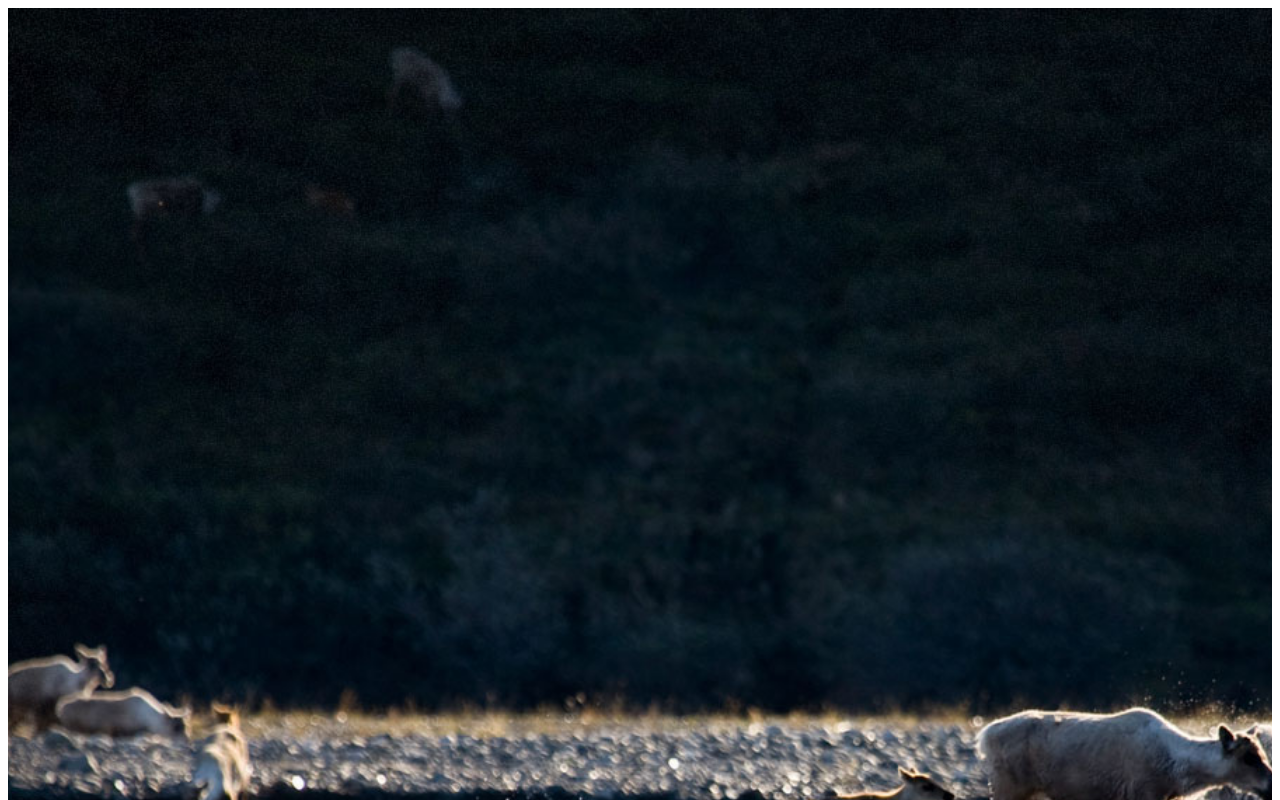
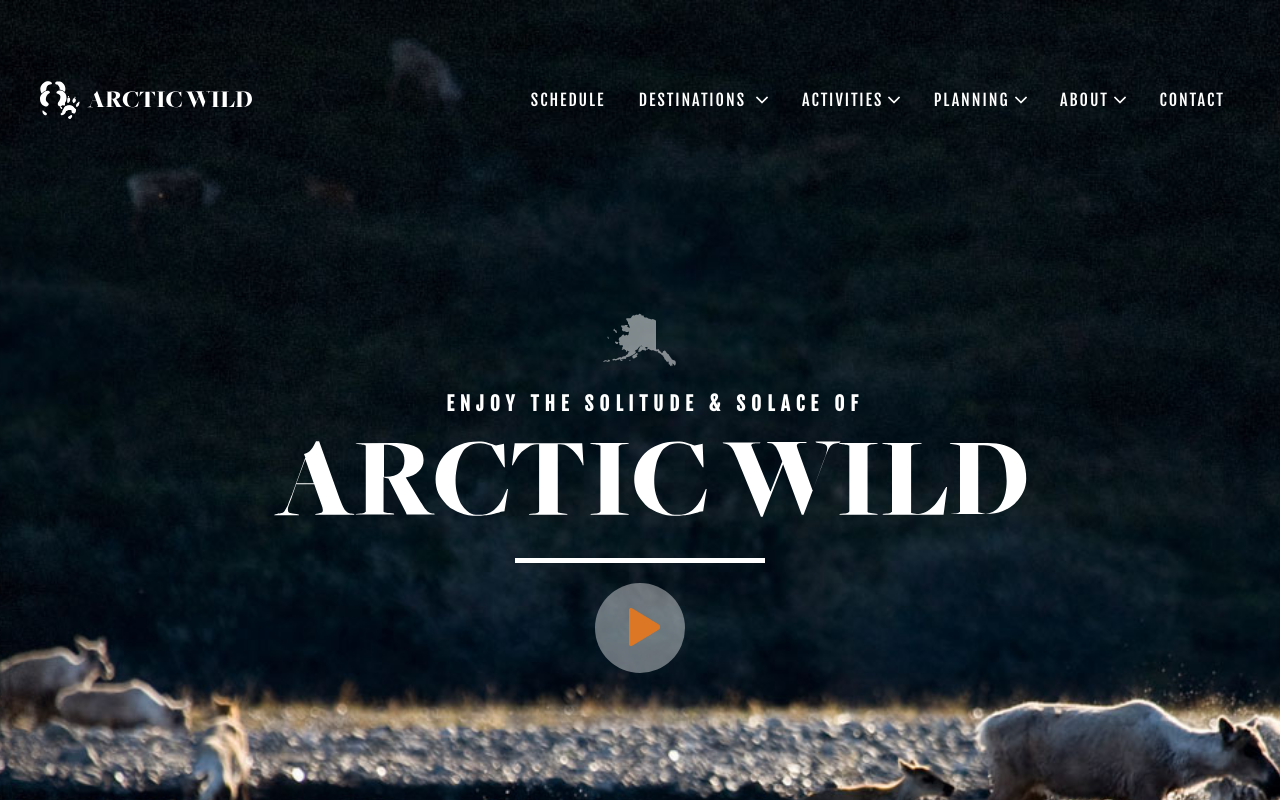
Before and after one commit to coreysnightout/arctic-wild-website, a plain HTML site: page index.html in a window 1280 px wide. Shown: the top 800 px of the page. Drawn offline with Linux system fonts and the light colour scheme.

Commit message:
finish most of main hero section

```diff
--- a/css/styles.css
+++ b/css/styles.css
@@ -1,3 +1,6 @@
+body {
+  margin: 0;
+}
 .container {
   background-image: url(../img/hero.jpg);
   background-repeat: no-repeat;
@@ -5,4 +8,102 @@
   height: 1220px;
   max-width: 100%;
   background-position: center;
+  display: flex;
+  /*justify-content: center;*/
+  flex-direction: column;
 }
+
+.nav {
+  display: flex;
+  justify-content: space-between;
+  align-self: center;
+  align-items: center;
+  width: 1200px;
+  height: 200px;
+}
+
+.logo {
+  display: flex;
+  align-self: baseline;
+  align-self: center;
+}
+
+.logo .logo-main {
+  width: 40px;
+  height: 50px;
+}
+
+.logo .logo-text {
+  width: 175px;
+  align-self: center;
+}
+
+.nav-list {
+  font-family: 'Fjalla One', sans-serif;
+  color: white;
+  list-style: none;
+}
+
+li {
+  display: inline-block;
+  padding: 15px;
+  letter-spacing: 2px;
+  text-transform: uppercase;
+}
+
+li .arrow {
+  width: 12px;
+  padding-left: 5px;
+}
+
+.main-logo {
+  flex-direction: column;
+  align-self: center;
+  width: 800px;
+  display: flex;
+  margin-top: 100px;
+}
+
+.alaska {
+  align-self: center;
+  margin-bottom: -20px;
+}
+
+h5 {
+  align-self: center;
+  font-family: 'Fjalla One', sans-serif;
+  color: white;
+  text-transform: uppercase;
+  font-size: 1.2em;
+  letter-spacing: 6px;
+  margin-bottom: -45px;
+  margin-left: 30px;
+  text-align: center;
+}
+
+.head-sep {
+  width: 250px;
+  height: 5px;
+  align-self: center;
+  background-color: white;
+  margin-top: -35px;
+  margin-bottom: 20px;
+}
+
+.play {
+  width: 50px;
+  height: 50px;
+  align-self: center;
+  display: block;
+  padding: 20px;
+  border-radius: 100%;
+  background: rgba(255,255,255,0.4);
+  position: relative;
+}
+
+.play img {
+  position: absolute;
+  bottom: 27px;
+  right: 25px;
+  width: 35%;
+}
--- a/index.html
+++ b/index.html
@@ -1,14 +1,36 @@
 <!DOCTYPE html>
 <html>
   <head>
+    <link href="https://fonts.googleapis.com/css?family=Fjalla+One" rel="stylesheet">
     <link href="css/styles.css" rel="stylesheet" type="text/css">
     <title>Arctic Wild</title>
   </head>
   <body>
     <div class="container">
+      <div class="nav">
+        <div class="logo">
+          <img class="logo-main" src="img/logo-main.svg" alt="logo">
+          <img class="logo-text" src="img/logo-text.svg" alt="logo-text">
+        </div>
+        <ul class="nav-list">
+          <li>Schedule</li>
+          <li>Destinations <img class="arrow" src="img/arrow.png" alt="arrow"></li>
+          <li>Activities<img class="arrow" src="img/arrow.png" alt="arrow"></li>
+          <li>planning<img class="arrow" src="img/arrow.png" alt="arrow"></li>
+          <li>About<img class="arrow" src="img/arrow.png" alt="arrow"></li>
+          <li>Contact</li>
+        </ul>
+      </div>
+      <div class="main-logo">
+        <img class="alaska" src="img/alaska.png" alt="picture of alaska">
+        <h5>Enjoy The Solitude & Solace of</h5>
+        <img class="big-logo" src="img/logo-text.svg" alt="logo-text">
+        <div class="head-sep"></div>
+        <div class="play"><img src="img/play.png" alt="play button"></div>
+      </div>
+      <div class="explore">
 
-
+      </div>
     </div>
-
   </body>
 </html>
```
Also changed, not shown: img/alaska.png (added), img/arrow.png (added), img/logo-main.svg (added), img/logo-text.svg (added), img/play.png (added).
